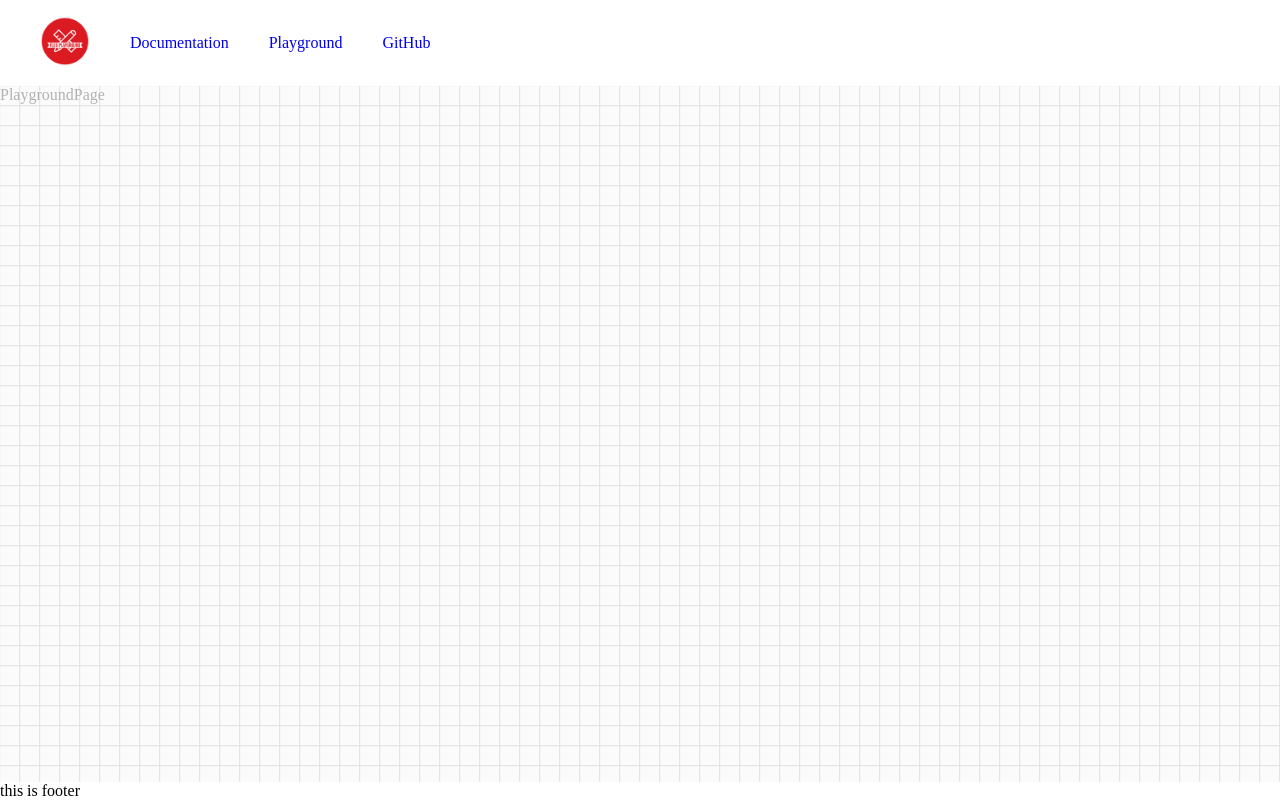
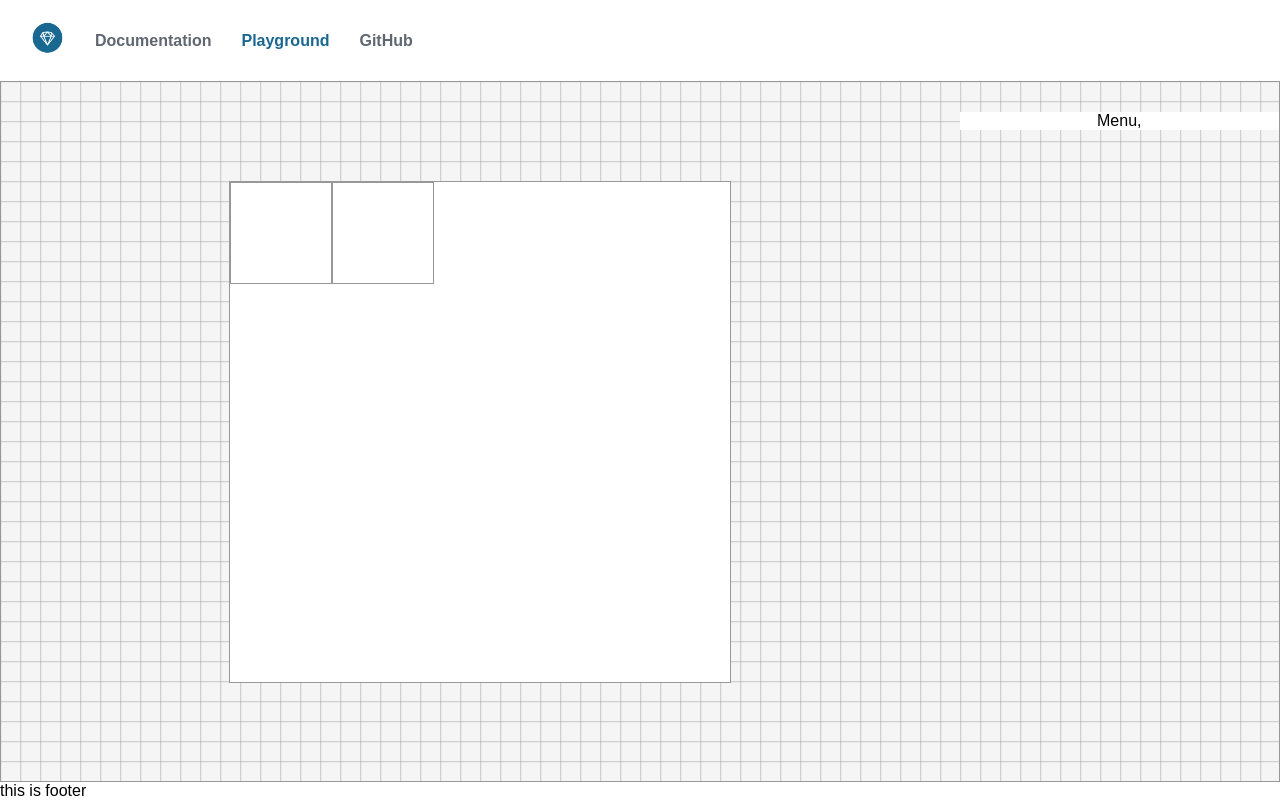
Before and after one commit to findokan/flex-playground, a React (Create React App) app: page /playground in a window 1280 px wide. Built offline with nearby package versions, Linux system fonts and the light colour scheme.

Commit message:
[PlayGround]: State management initialized in playground page

```diff
--- a/src/App.css
+++ b/src/App.css
@@ -1,10 +1,12 @@
 html {
 	height: 100%;
+	font-family: sans-serif;
 }
 
 body {
 	height: 100%;
 	margin: 0;
+	font-size: 16px;
 }
 
 #root {
@@ -12,3 +14,95 @@ body {
 	flex-direction: column;
 	height: 100%;
 }
+
+.menu-item-container {
+	display: flex;
+	flex-direction: row;
+	align-items: center;
+	list-style-type: none;
+	padding: 5px 15px;
+}
+
+.menu-item-container .menu-item {
+	margin: 0 15px;
+}
+
+.menu-item-container a {
+	text-decoration: none;
+	font-weight: 700;
+	color: #606770;
+	transition: color 0.3s;
+}
+
+.menu-item-container a:hover {
+	color: #1a6891;
+}
+
+.menu-item-container .selected {
+	color: #1a6891;
+}
+
+.pg-container {
+	flex: 1 1 auto;
+	background-color: #f5f5f5;
+	background-image: linear-gradient(#989898 0.3px, transparent 0.7px),
+		linear-gradient(90deg, #989898 0.3px, transparent 0.7px),
+		linear-gradient(#989898 0.4px, transparent 0.4px),
+		linear-gradient(90deg, #989898 0.4px, #f5f5f5 0.4px);
+	background-size: 20px 20px, 20px 20px, 4px 4px, 4px 4px;
+	background-position: -0.8px -0.8px, -0.8px -0.8px, -0.4px -0.4px,
+		-0.4px -0.4px;
+	border: 1px solid #989898;
+	display: flex;
+}
+
+.pg-container .pg-area {
+	flex: 3;
+	display: flex;
+	justify-content: center;
+	align-items: center;
+}
+
+.pg-container .pg-menu-container {
+	flex: 1;
+	padding-top: 30px;
+}
+
+.pg-container .pg-menu-container .pg-menu {
+	background-color: white;
+	display: flex;
+	justify-content: center;
+}
+
+.pg-container .pg-base-item {
+	border: 1px solid #989898;
+}
+
+.pg-selected-item {
+	background-color: #d9effa !important;
+	border: 2px solid #1a6891 !important;
+	box-shadow: rgba(0, 0, 0, 0.35) 0px 5px 15px;
+}
+
+.pg-container .pg-base-item:hover {
+	cursor: pointer;
+}
+
+.pg-container .pg-base-item .pg-item-label {
+	user-select: none;
+	pointer-events: none;
+	position: absolute;
+	left: 0;
+	bottom: 0;
+	right: 0;
+	top: 0;
+	display: -ms-flexbox;
+	display: flex;
+	-ms-flex-align: center;
+	align-items: center;
+	-ms-flex-pack: center;
+	justify-content: center;
+	font-size: 20px;
+	font-weight: 300;
+	letter-spacing: 1px;
+}
--- a/src/components/navigation.bar/navigation.bar.component.js
+++ b/src/components/navigation.bar/navigation.bar.component.js
@@ -3,17 +3,9 @@ import NavigationBarItem from "./navigation.bar.item.component";
 const NavigationBar = ({ navigationBarItems }) => {
 	return (
 		<nav>
-			<ul
-				style={{
-					display: "flex",
-					flexDirection: "row",
-					alignItems: "center",
-					listStyleType: "none",
-					padding: 0,
-				}}
-			>
+			<ul className="menu-item-container">
 				{navigationBarItems.map((item) => (
-					<div style={{ marginLeft: "40px" }}>
+					<div className="menu-item" key={item.name}>
 						<NavigationBarItem key={item.name} item={item} />
 					</div>
 				))}
--- a/src/components/navigation.bar/navigation.bar.item.component.js
+++ b/src/components/navigation.bar/navigation.bar.item.component.js
@@ -2,31 +2,29 @@ import React from "react";
 import { Link } from "react-router-dom";
 
 const NavigationBarItem = ({ item }) => {
+	function isSelected() {
+		return window.location.pathname === item.redirectUrl ? true : false;
+	}
+
 	if (item.displayType === "icon") {
 		return (
 			<li key={item.name}>
-				<Link to={item.redirectUrl} style={{ textDecoration: "none" }}>
-					<img src={item.iconUrl} alt="Logo of the website" width={50} />
-				</Link>
+				<a href={item.redirectUrl}>
+					<img src={item.iconUrl} alt="Logo of the website" width={35} />
+				</a>
 			</li>
 		);
 	} else {
 		return (
 			<li key={item.name}>
-				{item.isRedirectToOutside ? (
-					<a
-						href={item.redirectUrl}
-						target="_blank"
-						rel="noreferrer"
-						style={{ textDecoration: "none" }}
-					>
-						{item.label}
-					</a>
-				) : (
-					<Link to={item.redirectUrl} style={{ textDecoration: "none" }}>
-						{item.label}
-					</Link>
-				)}
+				<a
+					className={isSelected() ? "selected" : null}
+					href={item.redirectUrl}
+					target={item.isRedirectToOutside ? "_blank" : null}
+					rel={item.isRedirectToOutside ? "noreferrer" : null}
+				>
+					{item.label}
+				</a>
 			</li>
 		);
 	}
--- /dev/null
+++ b/src/pages/playground.page/playground.menu.js
@@ -0,0 +1,5 @@
+const PGMenu = ({ dom, selectedItemId }) => {
+	return <div>Menu, {selectedItemId}</div>;
+};
+
+export default PGMenu;
--- a/src/pages/playground.page/playground.page.js
+++ b/src/pages/playground.page/playground.page.js
@@ -1,18 +1,106 @@
+import { useEffect, useState } from "react";
+import PGRecursiveItem from "./playground.recursive.item";
+import PGMenu from "./playground.menu";
+
 const PlaygroundPage = () => {
+	const [pgState, setPGState] = useState({
+		id: "pgRoot",
+		label: "root",
+		styleAttributes: {
+			flex: {
+				direction: "ltr",
+				flexDirection: "row",
+				basis: "auto",
+				grow: 0,
+				shrink: 1,
+				flexWrap: "no-wrap",
+			},
+			alignment: {},
+			layout: {
+				width: 500,
+				height: 500,
+				maxWidth: null,
+				maxHeight: null,
+				minWidth: null,
+				minHeight: null,
+				aspectRatio: "auto",
+			},
+		},
+		childs: [
+			{
+				id: "1",
+				label: "1",
+				styleAttributes: {
+					flex: {
+						direction: "ltr",
+						flexDirection: "row",
+						basis: "auto",
+						grow: 0,
+						shrink: 1,
+						flexWrap: "no-wrap",
+					},
+					alignment: {},
+					layout: {
+						width: 100,
+						height: 100,
+						maxWidth: null,
+						maxHeight: null,
+						minWidth: null,
+						minHeight: null,
+						aspectRatio: "auto",
+					},
+				},
+				childs: [],
+			},
+			{
+				id: "2",
+				label: "2",
+				styleAttributes: {
+					flex: {
+						direction: "ltr",
+						flexDirection: "row",
+						basis: "auto",
+						grow: 0,
+						shrink: 1,
+						flexWrap: "no-wrap",
+					},
+					alignment: {},
+					layout: {
+						width: 100,
+						height: 100,
+						maxWidth: null,
+						maxHeight: null,
+						minWidth: null,
+						minHeight: null,
+						aspectRatio: "auto",
+					},
+				},
+				childs: [],
+			},
+		],
+	});
+	const [selectedItemId, setSelectedItemId] = useState("");
+
 	return (
 		<div
-			style={{
-				flex: "1 1 auto",
-				backgroundColor: "#f5f5f5",
-				opacity: "0.3",
-				backgroundImage:
-					"linear-gradient(#989898 0.8px, transparent 0.8px), linear-gradient(90deg, #989898 0.8px, transparent 0.8px), linear-gradient(#989898 0.4px, transparent 0.4px), linear-gradient(90deg, #989898 0.4px, #f5f5f5 0.4px)",
-				backgroundSize: "20px 20px, 20px 20px, 4px 4px, 4px 4px",
-				backgroundPosition:
-					"-0.8px -0.8px, -0.8px -0.8px, -0.4px -0.4px, -0.4px -0.4px",
+			className="pg-container"
+			onClick={(e) => {
+				e.stopPropagation();
+				setSelectedItemId("");
 			}}
 		>
-			PlaygroundPage
+			<div className="pg-area">
+				<PGRecursiveItem
+					item={pgState}
+					setSelectedItemId={setSelectedItemId}
+					selectedItemId={selectedItemId}
+				/>
+			</div>
+			<div className="pg-menu-container">
+				<div className="pg-menu">
+					<PGMenu dom={pgState} selectedItemId={selectedItemId} />
+				</div>
+			</div>
 		</div>
 	);
 };
--- /dev/null
+++ b/src/pages/playground.page/playground.recursive.item.js
@@ -0,0 +1,39 @@
+const PGRecursiveItem = ({ item, setSelectedItemId, selectedItemId }) => {
+	function calculateClass() {
+		var baseClass = "pg-base-item";
+		if (item.id === selectedItemId) {
+			baseClass += " pg-selected-item";
+		}
+		return baseClass;
+	}
+	return (
+		<div
+			id={item.id}
+			className={calculateClass()}
+			style={{
+				height: item.styleAttributes.layout.height,
+				width: item.styleAttributes.layout.width,
+				backgroundColor: "white",
+				display: "flex",
+				flexDirection: item.styleAttributes.flex.flexDirection,
+			}}
+			onClick={(e) => {
+				e.stopPropagation();
+				setSelectedItemId(item.id);
+			}}
+		>
+			{item.childs.map((child) => {
+				return (
+					<PGRecursiveItem
+						item={child}
+						key={child.id}
+						setSelectedItemId={setSelectedItemId}
+						selectedItemId={selectedItemId}
+					/>
+				);
+			})}
+		</div>
+	);
+};
+
+export default PGRecursiveItem;
```
Also changed, not shown: public/flex-playground-logo.png.
